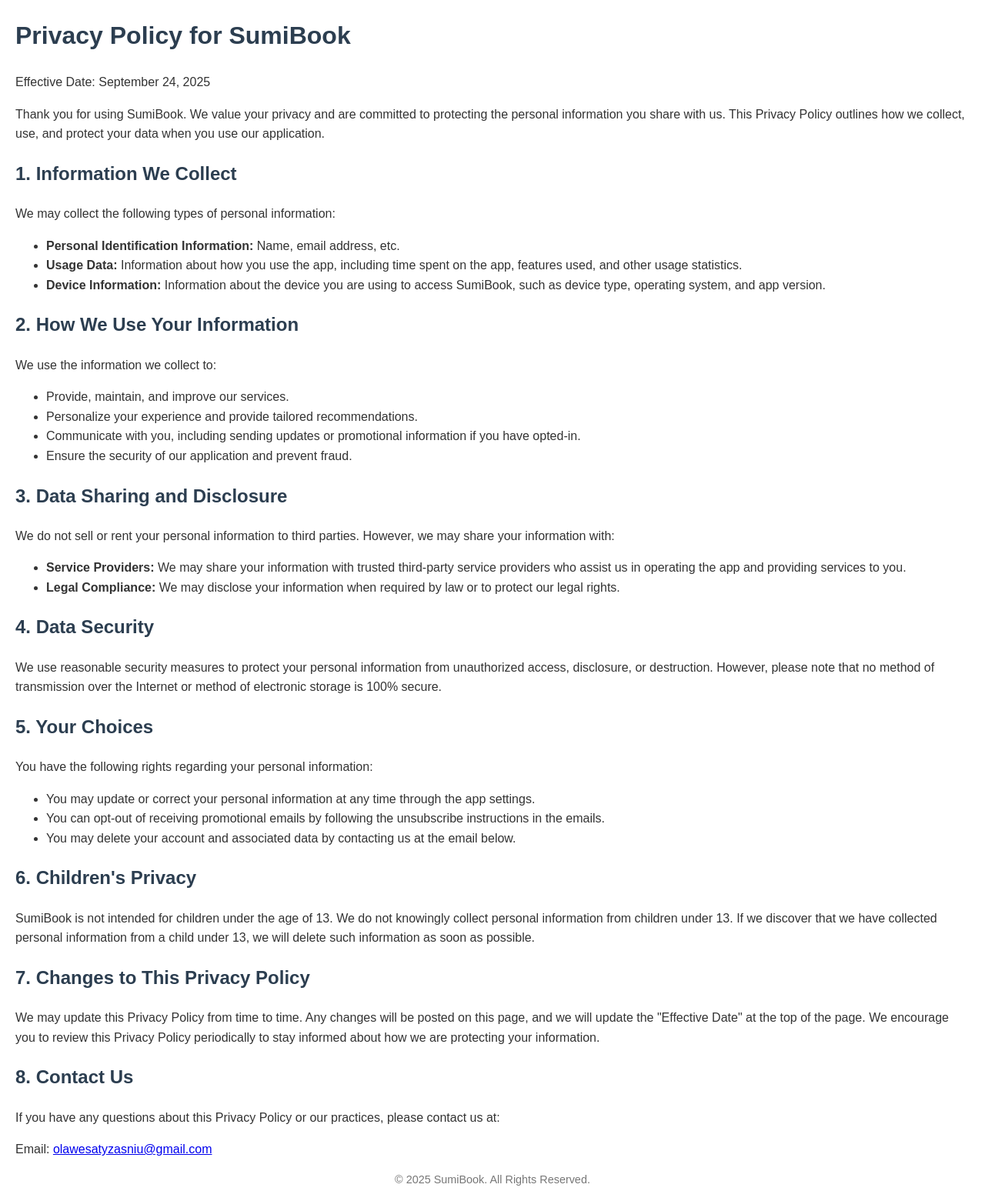
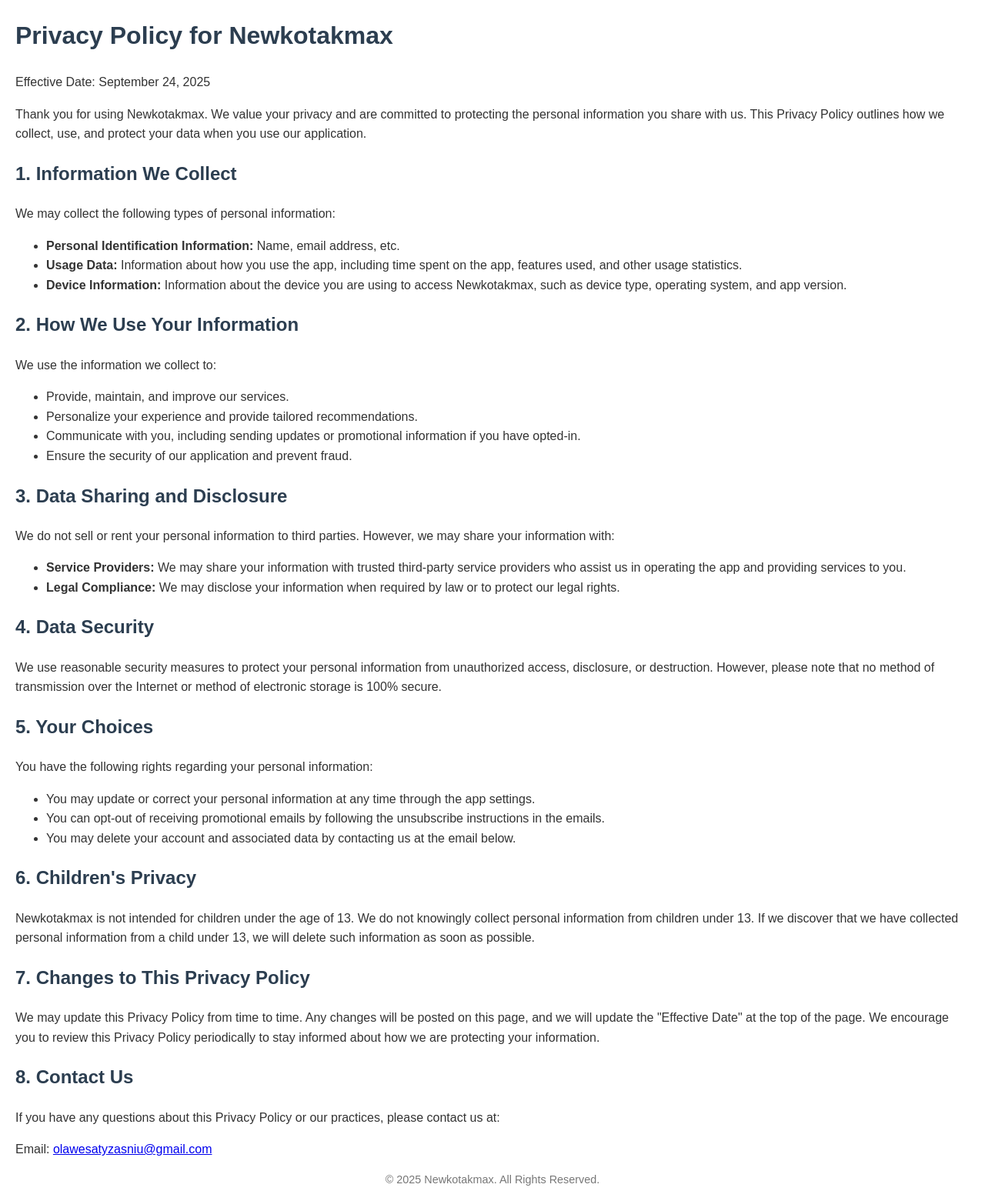
Before and after one commit to zxjota/SumiBook-WEB, a plain HTML site: page index.html in a window 1280 px wide. Shown: the whole page at 77% size. Drawn offline with Linux system fonts and the light colour scheme.

Commit message:
Update index.html

```diff
--- a/index.html
+++ b/index.html
@@ -3,7 +3,7 @@
 <head>
     <meta charset="UTF-8">
     <meta name="viewport" content="width=device-width, initial-scale=1.0">
-    <title>Privacy Policy — SumiBook</title>
+    <title>Privacy Policy — Newkotakmax</title>
     <style>
         body {
             font-family: Arial, sans-serif;
@@ -29,18 +29,18 @@
 </head>
 <body>
 
-    <h1>Privacy Policy for SumiBook</h1>
+    <h1>Privacy Policy for Newkotakmax</h1>
 
     <p>Effective Date: September 24, 2025</p>
 
-    <p>Thank you for using SumiBook. We value your privacy and are committed to protecting the personal information you share with us. This Privacy Policy outlines how we collect, use, and protect your data when you use our application.</p>
+    <p>Thank you for using Newkotakmax. We value your privacy and are committed to protecting the personal information you share with us. This Privacy Policy outlines how we collect, use, and protect your data when you use our application.</p>
 
     <h2>1. Information We Collect</h2>
     <p>We may collect the following types of personal information:</p>
     <ul>
         <li><strong>Personal Identification Information:</strong> Name, email address, etc.</li>
         <li><strong>Usage Data:</strong> Information about how you use the app, including time spent on the app, features used, and other usage statistics.</li>
-        <li><strong>Device Information:</strong> Information about the device you are using to access SumiBook, such as device type, operating system, and app version.</li>
+        <li><strong>Device Information:</strong> Information about the device you are using to access Newkotakmax, such as device type, operating system, and app version.</li>
     </ul>
 
     <h2>2. How We Use Your Information</h2>
@@ -71,7 +71,7 @@
     </ul>
 
     <h2>6. Children's Privacy</h2>
-    <p>SumiBook is not intended for children under the age of 13. We do not knowingly collect personal information from children under 13. If we discover that we have collected personal information from a child under 13, we will delete such information as soon as possible.</p>
+    <p>Newkotakmax is not intended for children under the age of 13. We do not knowingly collect personal information from children under 13. If we discover that we have collected personal information from a child under 13, we will delete such information as soon as possible.</p>
 
     <h2>7. Changes to This Privacy Policy</h2>
     <p>We may update this Privacy Policy from time to time. Any changes will be posted on this page, and we will update the "Effective Date" at the top of the page. We encourage you to review this Privacy Policy periodically to stay informed about how we are protecting your information.</p>
@@ -81,7 +81,7 @@
     <p>Email: <a href="mailto:olawesatyzasniu@gmail.com">olawesatyzasniu@gmail.com</a></p>
 
     <footer>
-        <p>&copy; 2025 SumiBook. All Rights Reserved.</p>
+        <p>&copy; 2025 Newkotakmax. All Rights Reserved.</p>
     </footer>
 
 </body>
```
